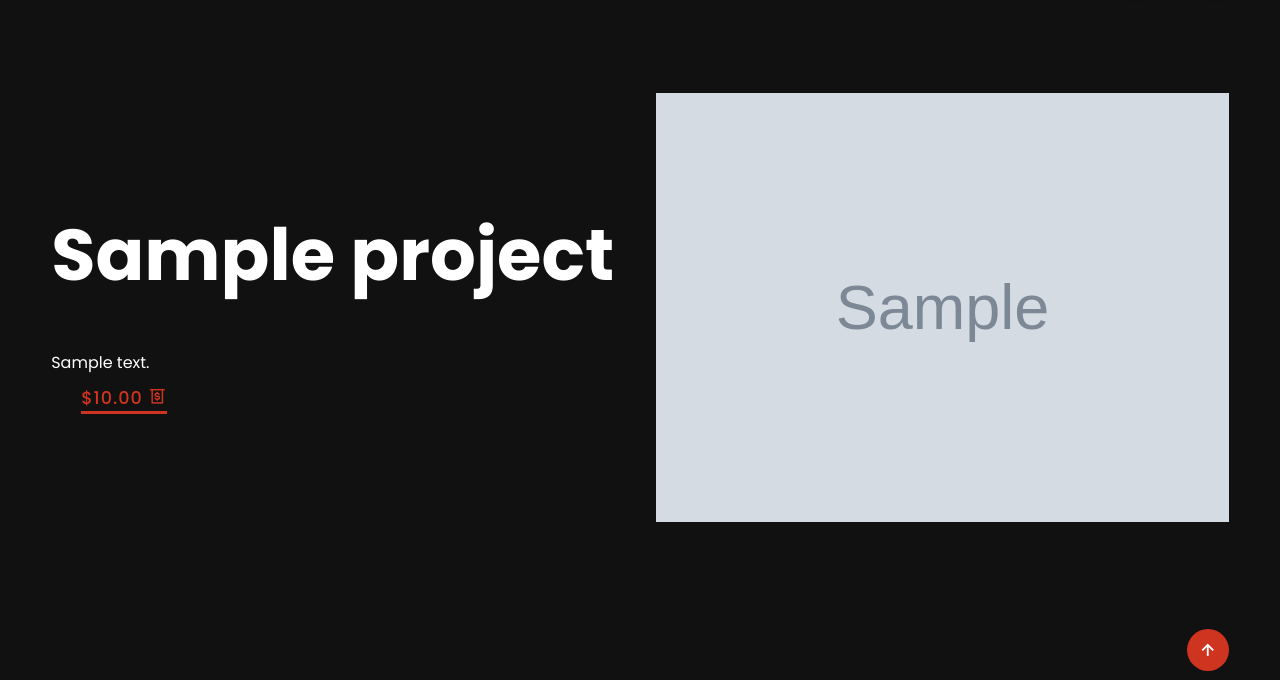
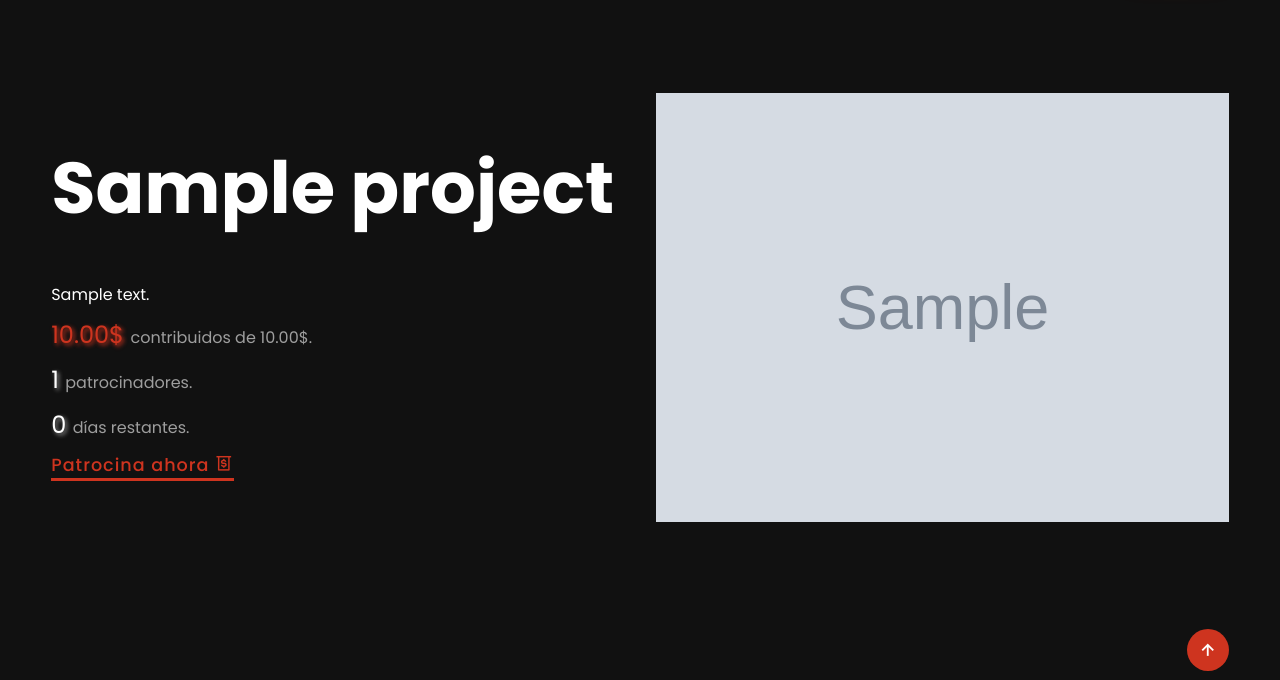
Before and after one commit to scorreah/fenix, a Django app: page /projects/1/ in a window 1280 px wide. Shown: the part 94-774 px from the top of the page. Run offline with Django 3.2, Linux system fonts and the light colour scheme; tables that the repository leaves empty hold one stand-in row (values such as "Sample post"); grey boxes marked "Sample" are stand-in pictures.

Commit message:
Project details

```diff
--- a/fenix/fenix/static/css/style.css
+++ b/fenix/fenix/static/css/style.css
@@ -223,7 +223,7 @@ span{
 
 .btn2{
     display: inline-block;
-    margin-left: 30px;
+    /* margin-left: 30px; */
     font-size: var(--p-font);
     font-weight: 500;
     letter-spacing: 1px;
@@ -235,6 +235,25 @@ span{
 .btn2:hover{
     transform: scale(1.1) translate(12px);
 }
+
+.amount {
+    color: var(--main-color);
+    font-size: 24px;
+    text-shadow: 2px 2px 4px var(--main-color);
+}
+
+.sponsor {
+    color: white;
+    font-size: 24px;
+    text-shadow: 2px 2px 4px var(--second-color);
+}
+
+
+.total {
+    color: var(--second-color);
+}
+
+
 
 /* Container */
 .container{
--- a/fenix/project/models.py
+++ b/fenix/project/models.py
@@ -2,6 +2,7 @@
 from django.db import models
 from projectowner.models import ProjectOwner
 from investor.models import Investing
+from django.utils import timezone
 
 class Project(models.Model):
     DEFAULT = 'NON'
@@ -54,6 +55,18 @@ class Project(models.Model):
         investors = [i.investor for i in investments]
         return investors
 
+    def count_investments(self):
+        investments = Investing.objects.filter(project=self.id)
+        return investments.count()
+
+    def remaining_time(self):
+        today = timezone.now().date()
+        remaining_days = (self.end_date - today).days
+        if (remaining_days < 0):
+            return 0
+        else:
+            return remaining_days
+
     class Meta:
         verbose_name = 'Project'
         verbose_name_plural = 'Projects'
--- a/fenix/project/templates/project_detail.html
+++ b/fenix/project/templates/project_detail.html
@@ -5,10 +5,21 @@
     <div class="home-text">
         <h1>{{ project.title }} </h1>
         <p>{{ project.description }}</p>
-        <!-- <a href="{% url 'projects' %}" class="btn">Invierta ya <i class='bx bxs-right-arrow' ></i></a> -->
-        <a href="#" class="btn2"> ${{ project.current_amount }} <i class='bx bx-money-withdraw'></i></a>
+        <p>
+            <span class="amount">{{ project.current_amount }}$ </span> <span class="total">  contribuidos de {{ project.goal_amount }}$.</span>
+        </p>
 
-        {% if user.user_investor %}
+        <p>
+            <span class="sponsor">{{ project.count_investments }} </span> <span class="total">  patrocinadores.</span>
+        </p>
+
+        <p>
+            <span class="sponsor">{{ project.remaining_time }} </span> <span class="total">  días restantes.</span>
+        </p>
+        <!-- <a href="{% url 'projects' %}" class="btn">Patrocinar <i class='bx bxs-right-arrow' ></i></a> -->
+        <a href="#" class="btn2"> Patrocina ahora <i class='bx bx-money-withdraw'></i></a>
+
+        <!-- {% if user.user_investor %}
         <form method="post">
             {% csrf_token %}
             <div class="opciones">
@@ -26,7 +37,7 @@
             </div>
             <button type="submit" class="" href="{% url 'projects.detail' project_id %}">Patrocinar<i class='bx bxs-right-arrow' ></i></button>
         </form>
-        {% endif %}
+        {% endif %} -->
 
     </div>
 
```
Also changed, not shown: 1 other file.
